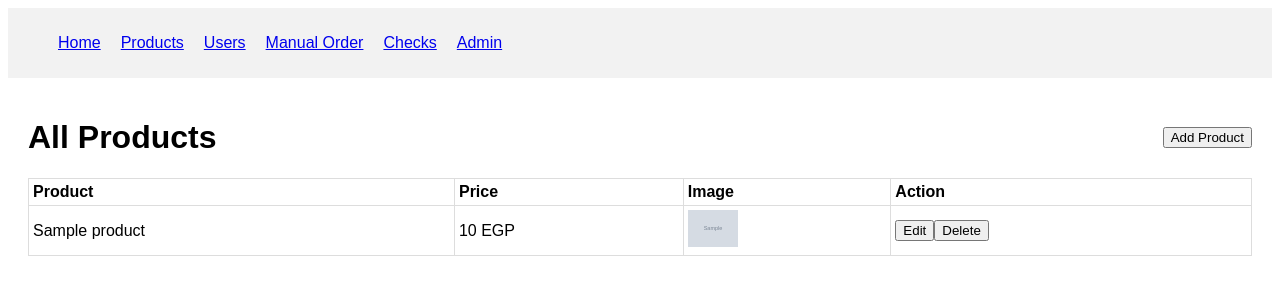
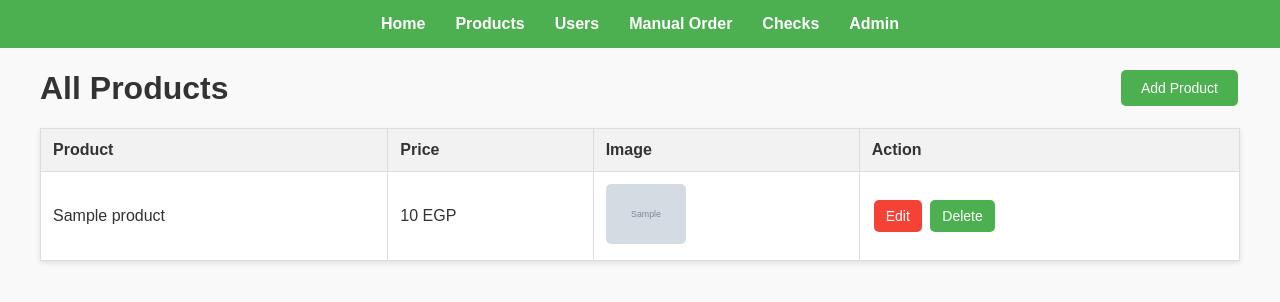
Before and after one commit to PHPCafeteria/cafeteria, a PHP site: page /all_products_basic.html in a window 1280 px wide. Shown: the top 302 px of the page. Run offline with PHP 8.4, Linux system fonts and the light colour scheme; tables that the repository leaves empty or names only in its code hold one stand-in row (values such as "Sample post"); grey boxes marked "Sample" are stand-in pictures.

Commit message:
add button delete from user & product

```diff
--- a/DB.php
+++ b/DB.php
@@ -9,7 +9,7 @@ ini_set('display_errors', '1');
 class ConnectionDB {
     private $DB_HOST = 'localhost';
     private $DB_USER = 'root';
-    private $DB_PASSWORD = '405060';
+    private $DB_PASSWORD = 'D@vid11233455';
     private $DB_DATABASE = 'cafeteria';
     private $typeSQL = 'mysql';
 
--- a/david/Product.php
+++ b/david/Product.php
@@ -2,30 +2,34 @@
 error_reporting(E_ALL);
 ini_set('display_errors', '1');
 
-// header('Content-Type: application/json');
-// header('Access-Control-Allow-Origin: *'); // Allows requests from any origin
-// header('Access-Control-Allow-Methods: GET, POST, OPTIONS'); // Allows specific HTTP methods
-// header('Access-Control-Allow-Headers: Content-Type'); // Allows specific headers
+header('Content-Type: application/json');
+header('Access-Control-Allow-Origin: *');
+header('Access-Control-Allow-Methods: GET, POST, OPTIONS');
+header('Access-Control-Allow-Headers: Content-Type');
 
 require_once('../productClass.php');
-// require_once('../userClass.php');
 
-// Check if 'type' parameter is set in the URL
 if (isset($_GET['type'])) {
     $type = $_GET['type'];
-    if ($type == 'products') {
 
-        $y = new Prudect;
-        echo $y->fetchProducts();
-
+    if ($type === 'products') {
+        $product = new Product();
+        echo $product->fetchProducts();
+    } elseif ($type === 'delete' && $_SERVER['REQUEST_METHOD'] === 'POST') {
+        $data = json_decode(file_get_contents("php://input"), true);
+        if (isset($data['id'])) {
+            $product = new Product();
+            $product->delete($data['id']);
+            echo json_encode(['status' => 'success']);
+        } else {
+            http_response_code(400);
+            echo json_encode(['error' => 'Product ID is required']);
+        }
     } else {
-
-        // Handle invalid 'type' parameter
         http_response_code(400);
         echo json_encode(['error' => 'Invalid type parameter']);
     }
 } else {
-    // Handle missing 'type' parameter
     http_response_code(400);
     echo json_encode(['error' => 'Type parameter is required']);
 }
--- a/david/all_products_basic.html
+++ b/david/all_products_basic.html
@@ -1,11 +1,10 @@
-
 <!DOCTYPE html>
 <html lang="en">
 <head>
   <meta charset="UTF-8">
   <meta name="viewport" content="width=device-width, initial-scale=1.0">
   <title>Product List</title>
-  <link rel="stylesheet" href="styles.css">
+  <link rel="stylesheet" href="styles.css"> <!-- Link to external CSS file -->
 </head>
 <body>
   <header>
@@ -24,7 +23,7 @@
   <main>
     <div class="header-container">
       <h1>All Products</h1>
-      <button>Add Product</button>
+      <button class="add-button">Add Product</button>
     </div>
 
     <table id="productTable">
@@ -44,34 +43,56 @@
 
   <script>
     document.addEventListener("DOMContentLoaded", function() {
+      function fetchProducts() {
         fetch('http://localhost/cafeteria/david/Product.php?type=products')
-        .then(response => {
-          if (!response.ok) {
-            return response.json().then(data => Promise.reject(data.error));
-          }
-          return response.json();
-        })
+          .then(response => response.json())
           .then(data => {
-          console.log('Fetched data:', data);
             const tableBody = document.querySelector('#productTable tbody');
-          if (tableBody) {
             tableBody.innerHTML = '';
             data.forEach(product => {
               const row = document.createElement('tr');
               row.innerHTML = `
                 <td>${product.name}</td>
                 <td>${product.price} EGP</td>
-                <td><img src="${product.picture}" alt="${product.name} image" width="50"></td>
-                <td><button>Edit</button><button>Delete</button></td>
+                <td><img src="${product.picture}" alt="${product.name} image" class="product-image"></td>
+                <td>
+                  <button class="edit-button">Edit</button>
+                  <button class="delete-button" data-id="${product.idProduct}">Delete</button>
+                </td>
               `;
               tableBody.appendChild(row);
             });
+
+            // Add event listeners for delete buttons
+            document.querySelectorAll('.delete-button').forEach(button => {
+              button.addEventListener('click', function() {
+                const productId = this.getAttribute('data-id');
+                fetch('http://localhost/cafeteria/david/Product.php?type=delete', {
+                  method: 'POST',
+                  headers: {
+                    'Content-Type': 'application/json'
+                  },
+                  body: JSON.stringify({ id: productId })
+                })
+                .then(response => response.json())
+                .then(result => {
+                  if (result.status === 'success') {
+                    // Remove the product row from the table
+                    this.closest('tr').remove();
                   } else {
-            console.error('Table body not found');
+                    console.error('Failed to delete product:', result.error);
                   }
                 })
                 .catch(error => console.error('Error:', error));
               });
+            });
+          })
+          .catch(error => console.error('Error:', error));
+      }
+
+      // Initial fetch to populate products
+      fetchProducts();
+    });
   </script>
 </body>
 </html>
--- a/david/styles.css
+++ b/david/styles.css
@@ -1,43 +1,120 @@
 body {
-    font-family: Arial, sans-serif;
+  font-family: 'Arial', sans-serif;
+  background-color: #f9f9f9;
+  color: #333;
+  margin: 0;
+  padding: 0;
 }
 
 header {
-    background-color: #f2f2f2;
-    padding: 10px;
+  background-color: #4CAF50; /* Green header */
+  padding: 15px;
+  color: white;
 }
 
 nav ul {
   list-style: none;
+  padding: 0;
+  margin: 0;
   display: flex;
+  justify-content: center;
 }
 
 nav li {
-    margin-right: 20px;
+  margin: 0 15px;
+}
+
+nav a {
+  color: white;
+  text-decoration: none;
+  font-weight: bold;
 }
 
 main {
   padding: 20px;
-  }
-
-  table {
-    border-collapse: collapse;
-    width: 100%;
-  }
-
-  th, td {
-    border: 1px solid #ddd;
-    padding: 4px;
-    text-align: left;
+  max-width: 1200px;
+  margin: auto;
 }
 
 .header-container {
   display: flex;
   justify-content: space-between;
   align-items: center;
+  margin-bottom: 20px;
 }
 
-  img {
-    max-width: 100%;
+.header-container h1 {
+  margin: 0;
+}
+
+.add-button {
+  background-color: #4CAF50; /* Green button */
+  color: white;
+  border: none;
+  padding: 10px 20px;
+  border-radius: 5px;
+  cursor: pointer;
+}
+
+.add-button:hover {
+  background-color: #45a049; /* Darker green on hover */
+}
+
+table {
+  border-collapse: collapse;
+  width: 100%;
+  box-shadow: 0 2px 5px rgba(0, 0, 0, 0.1);
+  background-color: white;
+}
+
+th, td {
+  border: 1px solid #ddd;
+  padding: 12px;
+  text-align: left;
+}
+
+th {
+  background-color: #f2f2f2;
+  color: #333;
+}
+
+tr:nth-child(even) {
+  background-color: #f9f9f9;
+}
+
+tr:hover {
+  background-color: #f1f1f1;
+}
+
+.product-image {
+  max-width: 80px;
   height: auto;
+  border-radius: 5px;
 }
+
+button {
+  padding: 8px 12px;
+  border: none;
+  border-radius: 5px;
+  cursor: pointer;
+  font-size: 14px;
+  margin: 2px;
+}
+
+.edit-button {
+  background-color: #f44336; /* Red button */
+  color: white;
+}
+
+.edit-button:hover {
+  background-color: #e53935; /* Darker red on hover */
+}
+
+.delete-button {
+  background-color: #4CAF50; /* Green button */
+  color: white;
+}
+
+.delete-button:hover {
+  background-color: #45a049; /* Darker green on hover */
+}
--- a/productClass.php
+++ b/productClass.php
@@ -5,7 +5,7 @@
 
     require('../DB.php');
 
-    class Prudect{
+    class Product{
         private $name, $price, $available, $picture, $idCatogry;
         // id is auto-increament
         function __construct($name="", $price=0, $available=1, $picture="", $idCatogry=0){
@@ -40,19 +40,24 @@
 
         public function delete($id){
             $n = new ConnectionDB;
-            echo $n->Connection();
-            $sql = 'delete from product where idProduct = ?';
-            $stataus = $n->db->prepare($sql);
-            $stataus->execute([$id]);
-            // $result = $stataus->fetchAll(PDO::FETCH_ASSOC);
-            // echo '<br>';
-            print_r($result);
+            $n->Connection();
+            $sql = 'DELETE FROM product WHERE idProduct =?';
+            $stmt = $n->db->prepare($sql);
+            $result = $stmt->execute([$id]);
+
+            if ($result) {
+                echo json_encode(['status' => 'success']);
+            } else {
+                http_response_code(500);
+                echo json_encode(['error' => 'Failed to delete product']);
+            }
         }
+
 
         public function fetchProducts() {
             $t = new ConnectionDB;
             $t->Connection();
-            $sql = 'SELECT name, price, picture FROM product';
+            $sql = 'SELECT idProduct, name , price, picture FROM product';
             $stmt = $t->db->prepare($sql);
             $stmt->execute();
             return json_encode($stmt->fetchAll(PDO::FETCH_ASSOC));
```
Also changed, not shown: david/User.php (+15 -10 lines), david/all-users.html (+28 -10 lines), userClass.php (+30 -29 lines). Lines whose indentation alone changed are shown as unchanged.
